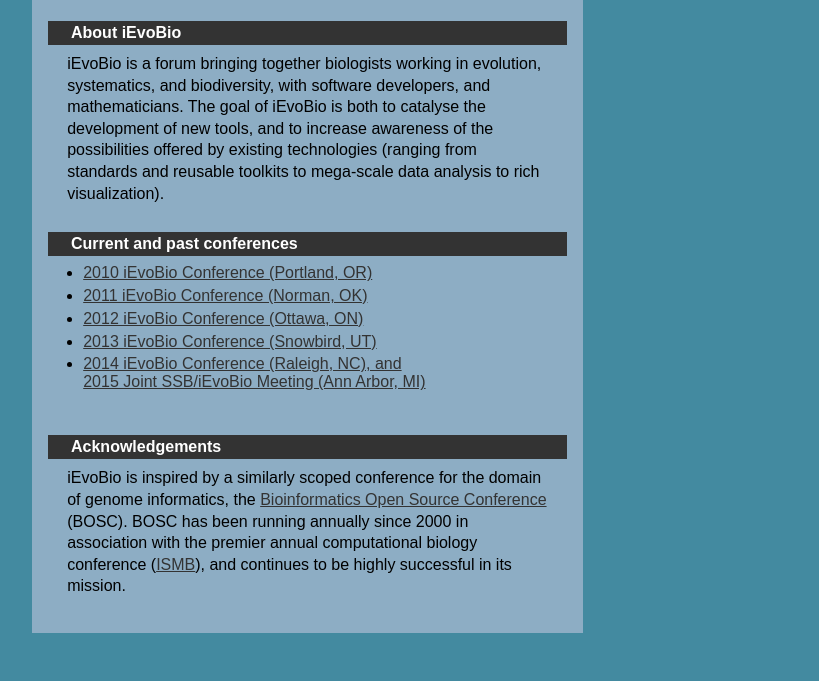
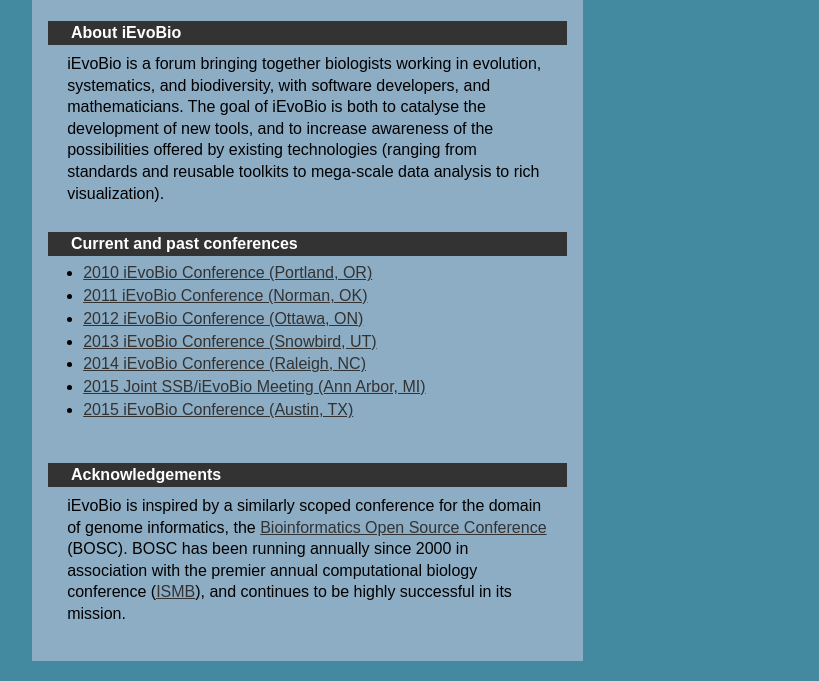
Before and after one commit to ievobio/ievobio, a plain HTML site: page index.html in a window 1280 px wide. Shown: the part 168-849 px from the top of the page, without its empty margins (93-912 px from the left). Before the commit the page ends 821 px from the top, so only its background shows below. Drawn offline with Linux system fonts and the light colour scheme; a script that the page names is missing.

Commit message:
links for 2014, 2015, 2015

```diff
--- a/index.html
+++ b/index.html
@@ -29,7 +29,9 @@
        <li><a href="2011/">2011 iEvoBio Conference (Norman, OK)</a></li>
        <li><a href="2012/">2012 iEvoBio Conference (Ottawa, ON)</a></li>
        <li><a href="http://ievobio.wordpress.com/previous-years/ievobio-2013/">2013 iEvoBio Conference (Snowbird, UT)</a></li>
-       <li><a href="http://ievobio.wordpress.com/">2014 iEvoBio Conference (Raleigh, NC), and <br/>2015 Joint SSB/iEvoBio Meeting (Ann Arbor, MI)</a></li>
+       <li><a href="https://ievobio.wordpress.com/category/2014/">2014 iEvoBio Conference (Raleigh, NC)</a></li>
+       <li><a href="https://ievobio.wordpress.com/category/2015/">2015 Joint SSB/iEvoBio Meeting (Ann Arbor, MI)</a></li>
+       <li><a href="https://ievobio.wordpress.com/">2015 iEvoBio Conference (Austin, TX)</a></li>
       </ul>
       </p>
       <h2><a name="ack" id="ack"></a>Acknowledgements</h2>
```
